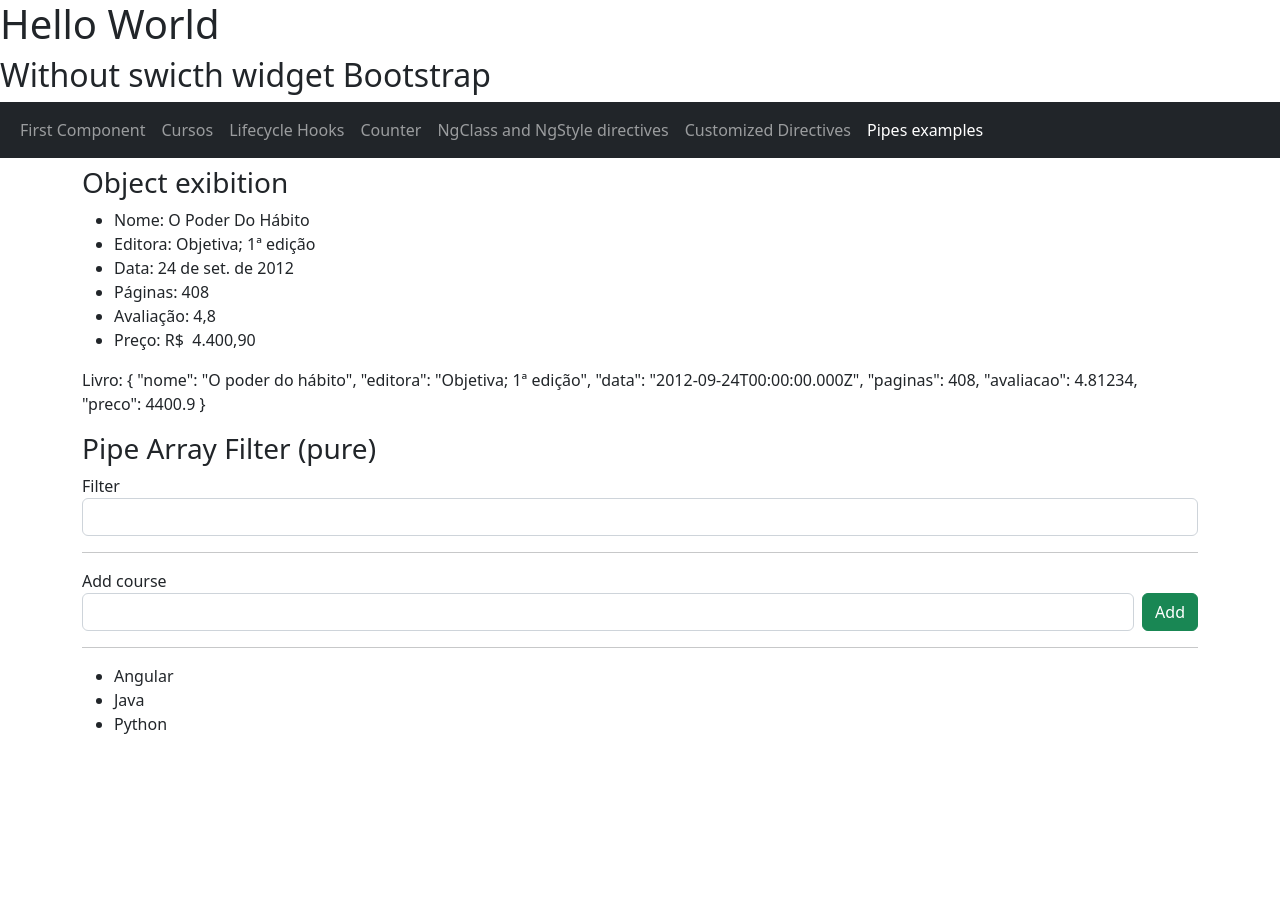
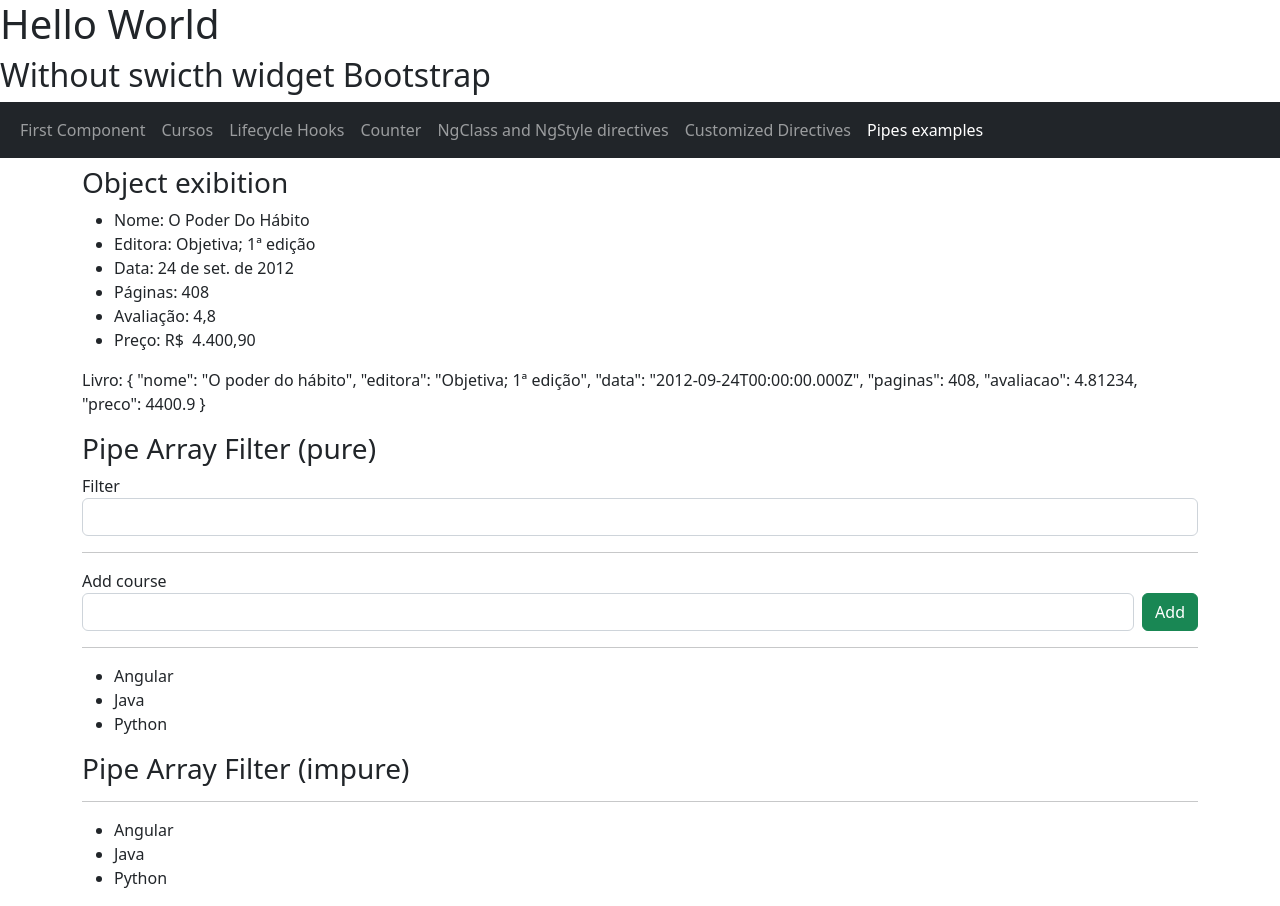
Before and after one commit to g-oliveira7/learning-angular, an Angular app: page / in a window 1280 px wide. Both pictures are taken after a click on the link "Pipes examples". Before the commit the page ends 800 px from the top, so only its background shows below. Built offline with nearby package versions, Linux system fonts and the light colour scheme.

Commit message:
Pipe array filter (impure)

```diff
--- a/src/app/app.module.ts
+++ b/src/app/app.module.ts
@@ -20,6 +20,7 @@ import { CamelCasePipe } from './pipes/camel-case.pipe';
 import { registerLocaleData } from '@angular/common';
 import { FormsModule } from '@angular/forms';
 import { ArrayFilterPipe } from './pipes/array-filter.pipe';
+import { ArrayFilterImpurePipe } from './pipes/array-filter-impure.pipe';
 
 registerLocaleData(localePt)
 
@@ -38,7 +39,8 @@ registerLocaleData(localePt)
     NgElseDirective,
     PipesExamplesComponent,
     CamelCasePipe,
-    ArrayFilterPipe
+    ArrayFilterPipe,
+    ArrayFilterImpurePipe
   ],
   imports: [
     BrowserModule,
--- a/src/app/pipes-examples/pipes-examples.component.html
+++ b/src/app/pipes-examples/pipes-examples.component.html
@@ -36,3 +36,12 @@
         <li *ngFor="let c of cursos | arrayFilter:filtro">{{ c }}</li>
     </ul>
 </section>
+
+<section>
+    <h3>Pipe Array Filter (impure)</h3>
+    <hr>
+
+    <ul>
+        <li *ngFor="let c of cursos | arrayFilterImpure:filtro">{{ c }}</li>
+    </ul>
+</section>
--- /dev/null
+++ b/src/app/pipes/array-filter-impure.pipe.ts
@@ -0,0 +1,10 @@
+import { ArrayFilterPipe } from './array-filter.pipe';
+import { Pipe, PipeTransform } from '@angular/core';
+
+@Pipe({
+  name: 'arrayFilterImpure',
+  pure: false
+})
+export class ArrayFilterImpurePipe extends ArrayFilterPipe {
+
+}
--- a/src/app/pipes/camel-case.pipe.ts
+++ b/src/app/pipes/camel-case.pipe.ts
@@ -1,4 +1,4 @@
-import { Pipe, PipeTransform, ValueSansProvider } from '@angular/core';
+import { Pipe, PipeTransform } from '@angular/core';
 
 @Pipe({
   name: 'camelCase'
```
Also changed, not shown: 1 other file (tests, documents, lock files or other folders).
